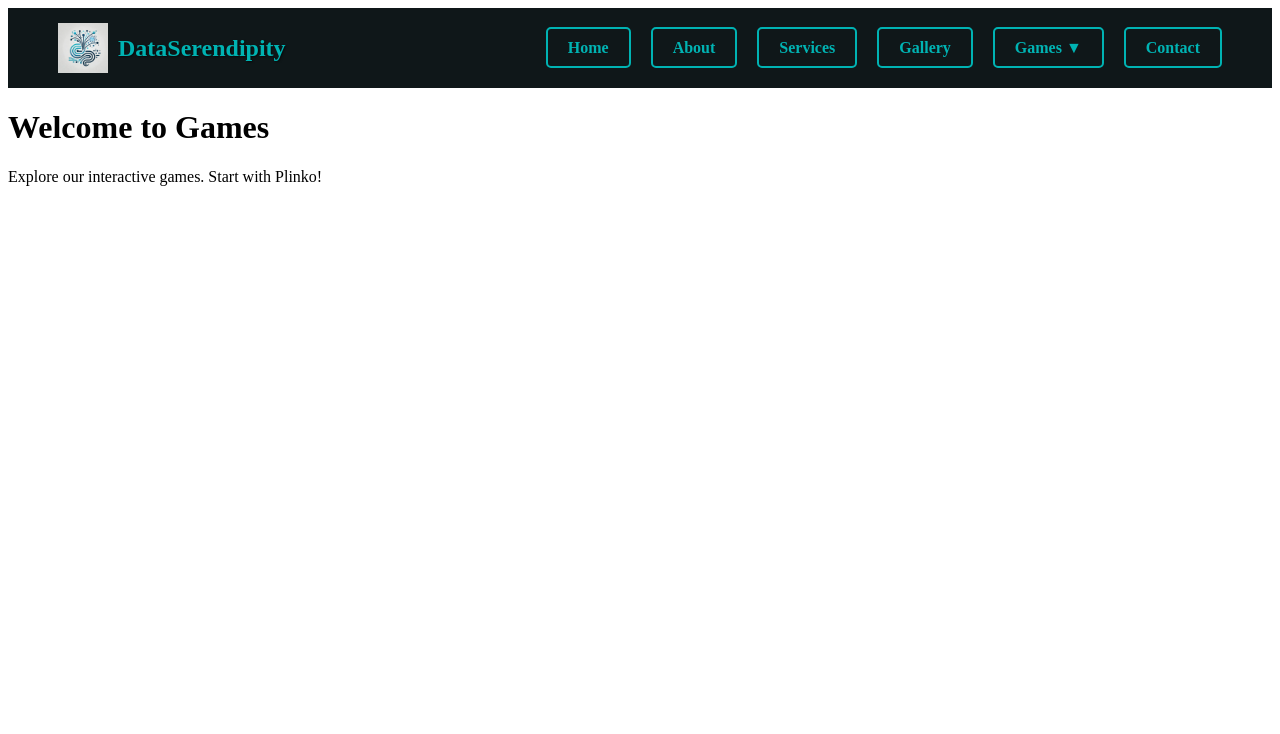
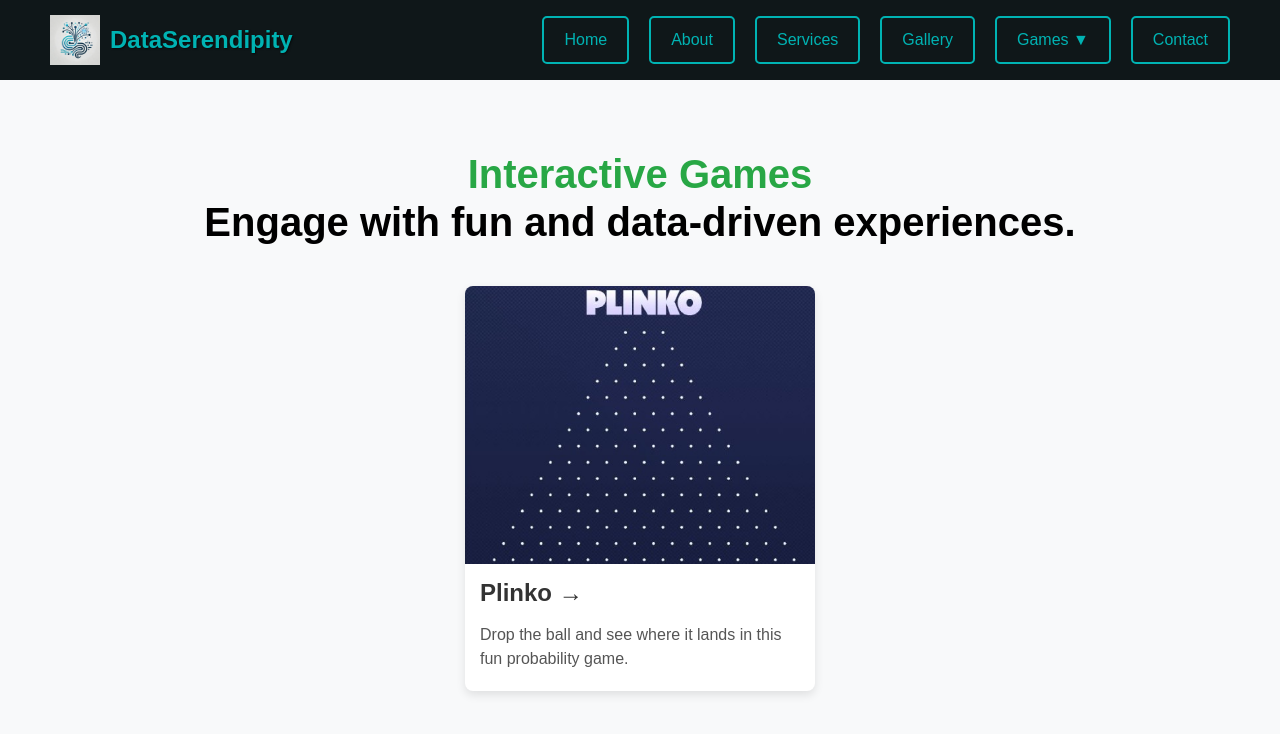
Before and after one commit to HugoSmits/DataSerendipity, a Flask app: page /games in a window 1280 px wide. Shown: the top 734 px of the page. Run offline with Flask 3, Linux system fonts and the light colour scheme.

Commit message:
Updated - Nav Bars and Games has same layout as services

```diff
--- /dev/null
+++ b/project/static/css/games_style.css
@@ -0,0 +1,74 @@
+body {
+    font-family: 'Arial', sans-serif;
+    margin: 0;
+    padding: 0;
+    background-color: #f8f9fa;
+    color: #333;
+}
+
+.games-container {
+    max-width: 1200px;
+    margin: 50px auto;
+    padding: 20px;
+    text-align: center;
+}
+
+.games-header {
+    margin-bottom: 40px;
+}
+
+.games-header h1 {
+    font-size: 2.5rem;
+    font-weight: bold;
+    color: #000;
+}
+
+.games-header h1 span {
+    color: #28a745;
+}
+
+.games-grid {
+    display: flex;
+    gap: 20px;
+    flex-wrap: wrap;
+    justify-content: center;
+}
+
+.game-card {
+    background-color: #fff;
+    border-radius: 8px;
+    box-shadow: 0 4px 10px rgba(0, 0, 0, 0.1);
+    flex: 1 1 calc(30% - 20px);
+    max-width: 350px;
+    overflow: hidden;
+    text-align: left;
+}
+
+.game-card img {
+    width: 100%;
+    height: auto;
+}
+
+.game-card h3 {
+    font-size: 1.5rem;
+    font-weight: bold;
+    margin: 15px;
+}
+
+.game-card p {
+    font-size: 1rem;
+    color: #555;
+    margin: 0 15px 20px;
+}
+
+.game-card:hover {
+    box-shadow: 0 8px 20px rgba(0, 0, 0, 0.2);
+    transform: translateY(-5px);
+    transition: all 0.3s ease;
+}
+
+@media (max-width: 768px) {
+    .game-card {
+        flex: 1 1 100%;
+    }
+}
--- a/project/static/css/navigation_style.css
+++ b/project/static/css/navigation_style.css
@@ -52,14 +52,14 @@ nav ul li a:hover {
 }
 
 nav ul li .btn {
-    border: 2px solid #00b3b3;
-    color: #00b3b3;
-    background-color: transparent;
-    padding: 10px 20px;
-    font-size: 1rem;
-    border-radius: 5px;
-    text-decoration: none;
-    transition: all 0.3s ease;
+    border: 2px solid #00b3b3 !important;
+    color: #00b3b3 !important;
+    background-color: transparent !important;
+    padding: 10px 20px !important;
+    font-size: 1rem !important;
+    border-radius: 5px !important;
+    text-decoration: none !important;
+    transition: all 0.3s ease !important;
 }
 
 nav ul li .btn:hover {
--- a/project/templates/about.html
+++ b/project/templates/about.html
@@ -3,10 +3,10 @@
 <head>
     <meta charset="UTF-8">
     <meta name="viewport" content="width=device-width, initial-scale=1.0">
-    <title>About - DataSerendipity</title>
+    <title>DataSerendipity - About</title>
     <link href="https://cdn.jsdelivr.net/npm/bootstrap@5.1.3/dist/css/bootstrap.min.css" rel="stylesheet">
+    <link rel="stylesheet" href="/static/css/navigation_style.css">
     <link rel="stylesheet" href="/static/css/about_style.css">
-    <link rel="stylesheet" href="/static/css/navigation_style.css"> <!-- Navigation styles -->
 </head>
 <body>
         <!-- Navigation Bar -->
--- a/project/templates/contact.html
+++ b/project/templates/contact.html
@@ -5,8 +5,8 @@
     <meta name="viewport" content="width=device-width, initial-scale=1.0">
     <title>Contact Us</title>
     <link href="https://cdn.jsdelivr.net/npm/bootstrap@5.1.3/dist/css/bootstrap.min.css" rel="stylesheet">
+    <link rel="stylesheet" href="/static/css/navigation_style.css">
     <link rel="stylesheet" href="/static/css/contact_style.css">
-    <link rel="stylesheet" href="/static/css/navigation_style.css"> <!-- Navigation styles -->
 </head>
 <body>
         <!-- Navigation Bar -->
--- a/project/templates/games.html
+++ b/project/templates/games.html
@@ -3,11 +3,13 @@
 <head>
     <meta charset="UTF-8">
     <meta name="viewport" content="width=device-width, initial-scale=1.0">
-    <title>Games - DataSerendipity</title>
+    <title>DataSerendipity - Games</title>
+    <link href="https://cdn.jsdelivr.net/npm/bootstrap@5.1.3/dist/css/bootstrap.min.css" rel="stylesheet">
     <link rel="stylesheet" href="/static/css/navigation_style.css">
-    <link rel="stylesheet" href="/static/css/games_style.css"> <!-- New Stylesheet for Games -->
+    <link rel="stylesheet" href="/static/css/games_style.css">
 </head>
 <body>
+    <!-- Navigation Bar -->
     <nav>
         <div class="logo-container">
             <img src="/static/images/Serendipity_logo.jpg" alt="DataSerendipity Logo">
@@ -28,7 +30,18 @@
         </ul>
     </nav>
 
-    <h1>Welcome to Games</h1>
-    <p>Explore our interactive games. Start with Plinko!</p>
+    <!-- Games Section -->
+    <div class="games-container">
+        <div class="games-header">
+            <h1><span>Interactive Games</span><br>Engage with fun and data-driven experiences.</h1>
+        </div>
+        <div class="games-grid">
+            <div class="game-card">
+                <img src="/static/images/plinko.jpg" alt="Plinko Game">
+                <h3>Plinko &rarr;</h3>
+                <p>Drop the ball and see where it lands in this fun probability game.</p>
+            </div>
+        </div>
+    </div>
 </body>
 </html>
--- a/project/templates/plinko.html
+++ b/project/templates/plinko.html
@@ -4,6 +4,7 @@
     <meta charset="UTF-8">
     <meta name="viewport" content="width=device-width, initial-scale=1.0">
     <title>Plinko - DataSerendipity</title>
+    <link href="https://cdn.jsdelivr.net/npm/bootstrap@5.1.3/dist/css/bootstrap.min.css" rel="stylesheet">
     <link rel="stylesheet" href="/static/css/navigation_style.css">
     <link rel="stylesheet" href="/static/css/plinko_style.css">
     <script src="https://cdnjs.cloudflare.com/ajax/libs/p5.js/1.5.0/p5.min.js"></script>
--- a/project/templates/services.html
+++ b/project/templates/services.html
@@ -3,10 +3,10 @@
 <head>
     <meta charset="UTF-8">
     <meta name="viewport" content="width=device-width, initial-scale=1.0">
-    <title>Services - DataSerendipity</title>
+    <title>DataSerendipity - Services</title>
     <link href="https://cdn.jsdelivr.net/npm/bootstrap@5.1.3/dist/css/bootstrap.min.css" rel="stylesheet">
+    <link rel="stylesheet" href="/static/css/navigation_style.css">
     <link rel="stylesheet" href="/static/css/services_style.css">
-    <link rel="stylesheet" href="/static/css/navigation_style.css"> <!-- Navigation styles -->
 </head>
 <body>
     <!-- Navigation Bar -->
```
Also changed, not shown: project/static/css/plinko_style.css (line endings or trailing spaces), project/static/images/plinko.jpg (added).
